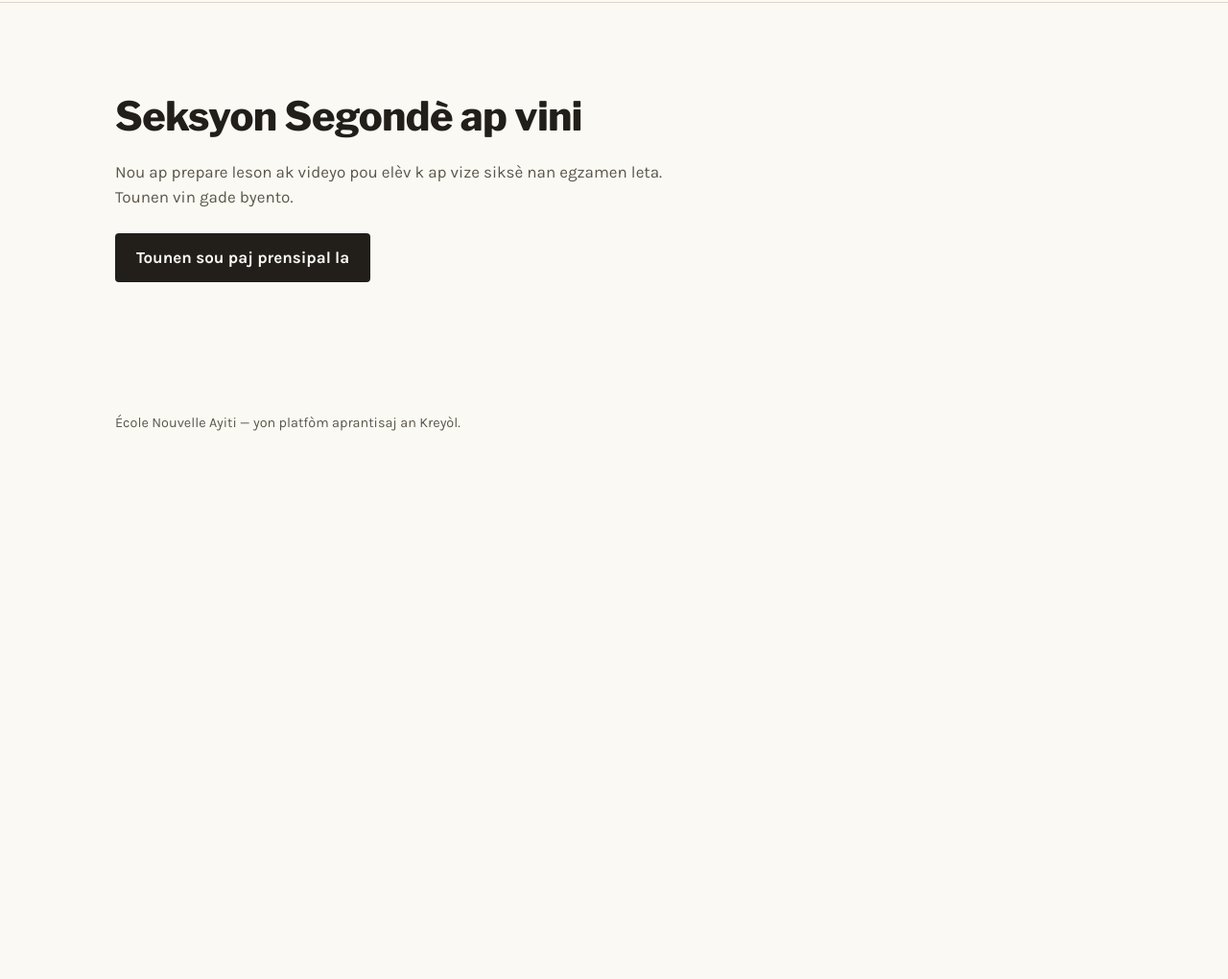
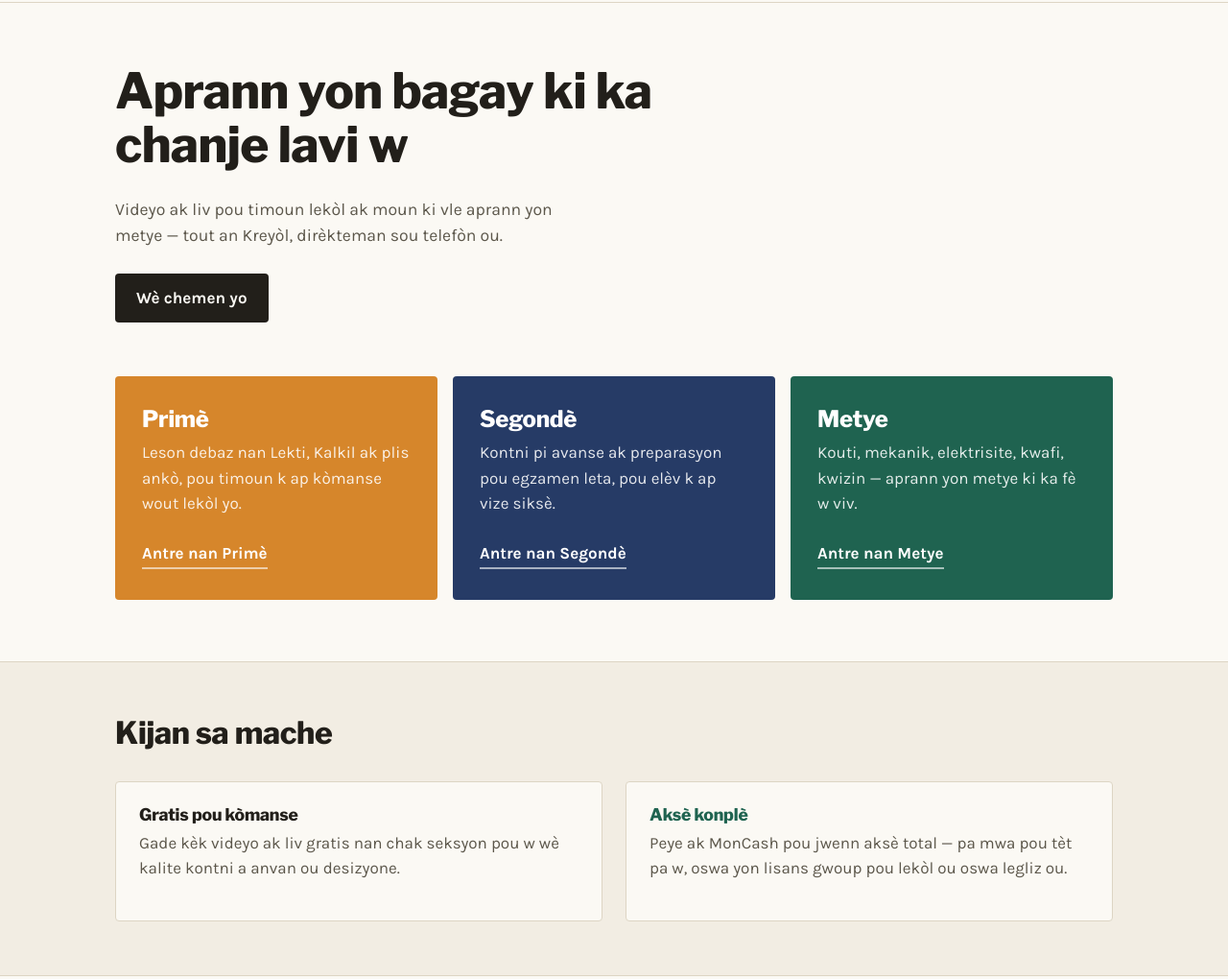
Before and after one commit to jovinrodnor509-afk/-cole-nouvelle-aire-d-ha-ti, a plain HTML site: page index.html in a window 1280 px wide. Shown: the part 62-1082 px from the top of the page at 96% size. Before the commit the page ends 800 px from the top, so only its background shows below. Drawn offline with nearby package versions, Linux system fonts and the light colour scheme; files that its build step writes are made by us from their sources.

Commit message:
Add files via upload

```diff
--- a/index.html
+++ b/index.html
@@ -3,29 +3,83 @@
 <head>
 <meta charset="UTF-8">
 <meta name="viewport" content="width=device-width, initial-scale=1">
-<title>Segondè — École Nouvelle Ayiti</title>
+<title>École Nouvelle Ayiti</title>
+<meta name="description" content="Videyo ak liv pou timoun lekòl ak moun ki vle aprann yon metye — tout an Kreyòl.">
 <link rel="preconnect" href="https://fonts.googleapis.com">
 <link rel="preconnect" href="https://fonts.gstatic.com" crossorigin>
 <link href="https://fonts.googleapis.com/css2?family=Karla:wght@400;700&family=Libre+Franklin:wght@800;900&display=swap" rel="stylesheet">
-<link rel="stylesheet" href="../css/style.css">
+<link rel="stylesheet" href="style.css">
 </head>
 <body>
 
 <header class="site-header">
   <div class="wrap">
-    <a class="wordmark" href="../index.html">École Nouvelle <span>Ayiti</span></a>
-    <a class="nav-link" href="#">Konekte</a>
+    <div class="wordmark">École Nouvelle <span>Ayiti</span></div>
+    <a class="nav-link" href="#" id="nav-konekte">Konekte</a>
   </div>
 </header>
 
 <main>
-  <section class="byento">
+
+  <section class="hero">
     <div class="wrap">
-      <h1>Seksyon Segondè ap vini</h1>
-      <p>Nou ap prepare leson ak videyo pou elèv k ap vize siksè nan egzamen leta. Tounen vin gade byento.</p>
-      <a class="hero-cta" href="../index.html">Tounen sou paj prensipal la</a>
+      <h1>Aprann yon bagay ki ka chanje lavi w</h1>
+      <p>Videyo ak liv pou timoun lekòl ak moun ki vle aprann yon metye — tout an Kreyòl, dirèkteman sou telefòn ou.</p>
+      <a class="hero-cta" href="#chemen-yo">Wè chemen yo</a>
     </div>
   </section>
+
+  <section class="chemen-yo" id="chemen-yo">
+    <div class="wrap">
+      <div class="chemen-grid">
+
+        <article class="chemen-kat prime">
+          <div>
+            <h3>Primè</h3>
+            <p>Leson debaz nan Lekti, Kalkil ak plis ankò, pou timoun k ap kòmanse wout lekòl yo.</p>
+          </div>
+          <a class="antre" href="prime.html">Antre nan Primè</a>
+        </article>
+
+        <article class="chemen-kat segonde">
+          <div>
+            <h3>Segondè</h3>
+            <p>Kontni pi avanse ak preparasyon pou egzamen leta, pou elèv k ap vize siksè.</p>
+          </div>
+          <a class="antre" href="segonde.html">Antre nan Segondè</a>
+        </article>
+
+        <article class="chemen-kat metye">
+          <div>
+            <h3>Metye</h3>
+            <p>Kouti, mekanik, elektrisite, kwafi, kwizin — aprann yon metye ki ka fè w viv.</p>
+          </div>
+          <a class="antre" href="metye.html">Antre nan Metye</a>
+        </article>
+
+      </div>
+    </div>
+  </section>
+
+  <section class="kijan">
+    <div class="wrap">
+      <h2>Kijan sa mache</h2>
+      <div class="kijan-grid">
+
+        <div class="kijan-kat">
+          <h3>Gratis pou kòmanse</h3>
+          <p>Gade kèk videyo ak liv gratis nan chak seksyon pou w wè kalite kontni a anvan ou desizyone.</p>
+        </div>
+
+        <div class="kijan-kat konplè">
+          <h3>Aksè konplè</h3>
+          <p>Peye ak MonCash pou jwenn aksè total — pa mwa pou tèt pa w, oswa yon lisans gwoup pou lekòl ou oswa legliz ou.</p>
+        </div>
+
+      </div>
+    </div>
+  </section>
+
 </main>
 
 <footer class="site-footer">
@@ -34,6 +88,6 @@
   </div>
 </footer>
 
-<script src="../js/main.js"></script>
+<script src="main.js"></script>
 </body>
 </html>
```
Also changed, not shown: README.md (added).
